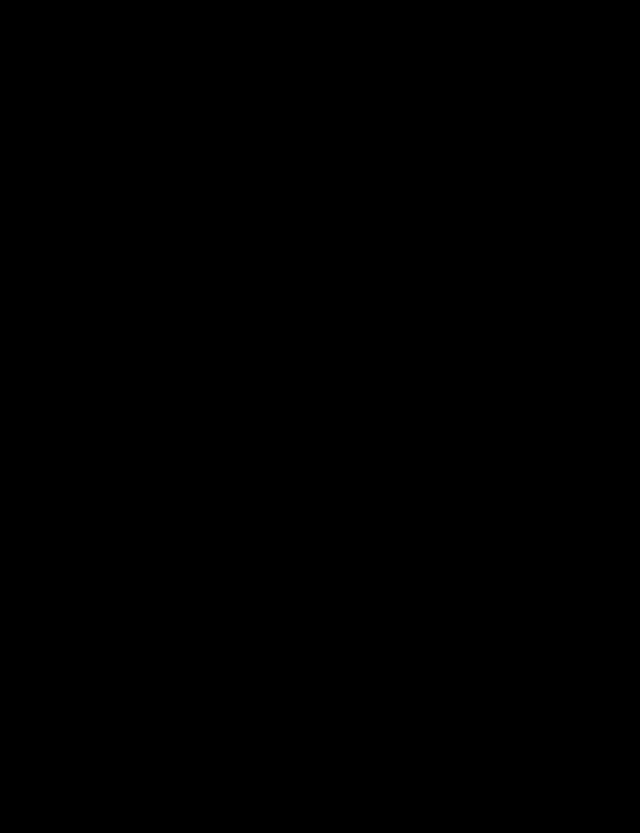
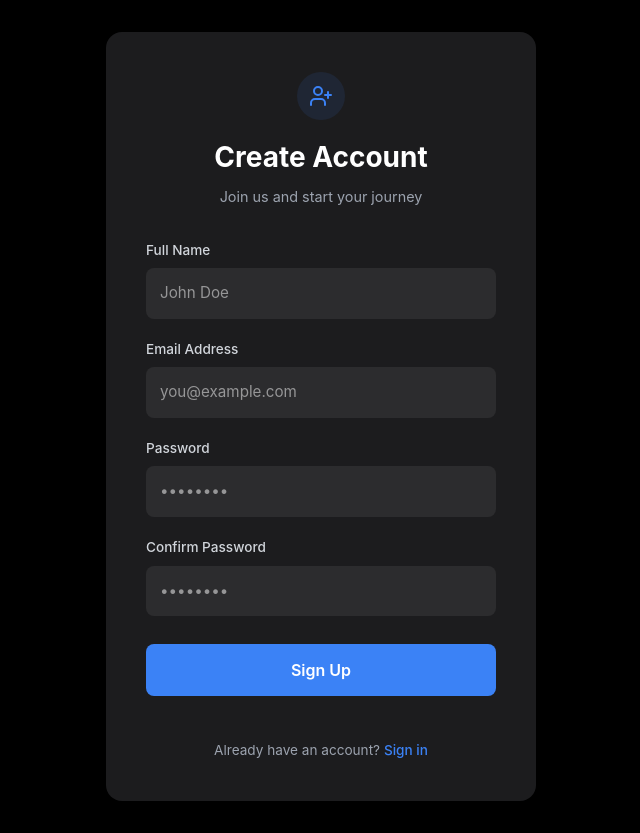
Before and after one commit to sheelakansha/sharingpoint-app, a React (Vite) app in the folder frontend/: page /signup in a window 1280 px wide. Before the commit this address had no page. Shown: the whole page, without its empty margins (319-959 px from the left). Before the commit the page ends 800 px from the top, so only its background shows below. Built offline with nearby package versions, Linux system fonts and the light colour scheme; the HTML template or start-up script is replaced by a standard one.

Commit message:
Implement Signup page matching dark theme design

```diff
--- a/frontend/src/App.jsx
+++ b/frontend/src/App.jsx
@@ -10,6 +10,7 @@
 import TodoList from './pages/TodoList';
 import Notes from './pages/Notes';
 import Login from './pages/Login';
+import Signup from './pages/Signup';
 
 function App() {
     return (
@@ -17,6 +18,7 @@
             <DataProvider>
                 <Routes>
                     <Route path="/login" element={<Login />} />
+                    <Route path="/signup" element={<Signup />} />
                     <Route path="/" element={<Layout />}>
                         <Route index element={<Dashboard />} />
                         <Route path="mood" element={<MoodTracker />} />
--- /dev/null
+++ b/frontend/src/pages/Signup.jsx
@@ -0,0 +1,238 @@
+import React, { useState } from 'react';
+import { useNavigate, Link } from 'react-router-dom';
+import '../index.css';
+
+const Signup = () => {
+    const [fullName, setFullName] = useState('');
+    const [email, setEmail] = useState('');
+    const [password, setPassword] = useState('');
+    const [confirmPassword, setConfirmPassword] = useState('');
+    const [loading, setLoading] = useState(false);
+    const [error, setError] = useState(null);
+    const navigate = useNavigate();
+
+    const handleSubmit = async (e) => {
+        e.preventDefault();
+        setLoading(true);
+        setError(null);
+
+        if (password !== confirmPassword) {
+            setError("Passwords do not match.");
+            setLoading(false);
+            return;
+        }
+
+        try {
+            const response = await fetch(`${import.meta.env.VITE_API_URL}/api/signup`, {
+                method: "POST",
+                headers: {
+                    "Content-Type": "application/json"
+                },
+                body: JSON.stringify({ fullName, email, password })
+            });
+
+            const data = await response.json();
+
+            if (response.ok && data.success) {
+                // Optionally save token: localStorage.setItem('token', data.token);
+                navigate('/');
+            } else {
+                setError(data.message || 'Signup failed');
+            }
+        } catch (err) {
+            console.error("Signup error:", err);
+            setError("Failed to connect to the server.");
+        } finally {
+            setLoading(false);
+        }
+    };
+
+    return (
+        <div style={styles.container}>
+            <div style={styles.card}>
+                <div style={styles.iconContainer}>
+                    {/* SVG for Add User icon */}
+                    <svg viewBox="0 0 24 24" width="24" height="24" stroke="currentColor" strokeWidth="2" fill="none" strokeLinecap="round" strokeLinejoin="round" style={{ color: '#3b82f6' }}>
+                        <path d="M16 21v-2a4 4 0 0 0-4-4H6a4 4 0 0 0-4 4v2"></path>
+                        <circle cx="9" cy="7" r="4"></circle>
+                        <line x1="19" y1="8" x2="19" y2="14"></line>
+                        <line x1="22" y1="11" x2="16" y2="11"></line>
+                    </svg>
+                </div>
+
+                <h2 style={styles.title}>Create Account</h2>
+                <p style={styles.subtitle}>Join us and start your journey</p>
+
+                {error && <div style={styles.error}>{error}</div>}
+
+                <form onSubmit={handleSubmit} style={styles.form}>
+                    <div style={styles.inputGroup}>
+                        <label style={styles.label}>Full Name</label>
+                        <input
+                            type="text"
+                            value={fullName}
+                            onChange={(e) => setFullName(e.target.value)}
+                            style={styles.input}
+                            placeholder="John Doe"
+                            required
+                        />
+                    </div>
+
+                    <div style={styles.inputGroup}>
+                        <label style={styles.label}>Email Address</label>
+                        <input
+                            type="email"
+                            value={email}
+                            onChange={(e) => setEmail(e.target.value)}
+                            style={styles.input}
+                            placeholder="you@example.com"
+                            required
+                        />
+                    </div>
+
+                    <div style={styles.inputGroup}>
+                        <label style={styles.label}>Password</label>
+                        <input
+                            type="password"
+                            value={password}
+                            onChange={(e) => setPassword(e.target.value)}
+                            style={styles.input}
+                            placeholder="••••••••"
+                            required
+                        />
+                    </div>
+
+                    <div style={styles.inputGroup}>
+                        <label style={styles.label}>Confirm Password</label>
+                        <input
+                            type="password"
+                            value={confirmPassword}
+                            onChange={(e) => setConfirmPassword(e.target.value)}
+                            style={styles.input}
+                            placeholder="••••••••"
+                            required
+                        />
+                    </div>
+
+                    <button
+                        type="submit"
+                        style={{ ...styles.button, opacity: loading ? 0.7 : 1 }}
+                        disabled={loading}
+                    >
+                        {loading ? 'Signing up...' : 'Sign Up'}
+                    </button>
+
+                    <div style={styles.signupRow}>
+                        Already have an account? <Link to="/login" style={styles.signupLink}>Sign in</Link>
+                    </div>
+                </form>
+            </div>
+        </div>
+    );
+};
+
+const styles = {
+    container: {
+        display: 'flex',
+        alignItems: 'center',
+        justifyContent: 'center',
+        minHeight: '100vh',
+        backgroundColor: '#000000',
+        fontFamily: "'Inter', sans-serif",
+        padding: '2rem 1rem'
+    },
+    card: {
+        backgroundColor: '#1c1c1e',
+        padding: '2.5rem',
+        borderRadius: '16px',
+        width: '100%',
+        maxWidth: '430px',
+        display: 'flex',
+        flexDirection: 'column',
+        alignItems: 'center'
+    },
+    iconContainer: {
+        width: '48px',
+        height: '48px',
+        borderRadius: '50%',
+        backgroundColor: 'rgba(59, 130, 246, 0.1)',
+        display: 'flex',
+        alignItems: 'center',
+        justifyContent: 'center',
+        marginBottom: '1rem'
+    },
+    title: {
+        fontSize: '1.75rem',
+        fontWeight: 'bold',
+        color: '#ffffff',
+        marginBottom: '0.5rem',
+        textAlign: 'center'
+    },
+    subtitle: {
+        color: '#9ca3af',
+        textAlign: 'center',
+        marginBottom: '2rem',
+        fontSize: '0.9rem'
+    },
+    form: {
+        display: 'flex',
+        flexDirection: 'column',
+        gap: '1.25rem',
+        width: '100%'
+    },
+    inputGroup: {
+        display: 'flex',
+        flexDirection: 'column',
+        gap: '0.5rem'
+    },
+    label: {
+        fontSize: '0.85rem',
+        fontWeight: '500',
+        color: '#d1d5db'
+    },
+    input: {
+        padding: '0.875rem',
+        borderRadius: '8px',
+        backgroundColor: '#2c2c2e',
+        border: 'none',
+        color: '#ffffff',
+        fontSize: '0.95rem',
+        outline: 'none',
+    },
+    button: {
+        marginTop: '0.5rem',
+        padding: '0.875rem',
+        backgroundColor: '#3b82f6',
+        color: 'white',
+        border: 'none',
+        borderRadius: '8px',
+        fontSize: '1rem',
+        fontWeight: '600',
+        cursor: 'pointer',
+        transition: 'background-color 0.2s',
+        width: '100%'
+    },
+    error: {
+        backgroundColor: 'rgba(220, 38, 38, 0.1)',
+        color: '#ef4444',
+        padding: '0.75rem',
+        borderRadius: '8px',
+        marginBottom: '1.5rem',
+        fontSize: '0.875rem',
+        textAlign: 'center',
+        width: '100%'
+    },
+    signupRow: {
+        marginTop: '1.5rem',
+        textAlign: 'center',
+        color: '#9ca3af',
+        fontSize: '0.85rem'
+    },
+    signupLink: {
+        color: '#3b82f6',
+        textDecoration: 'none',
+        fontWeight: '500'
+    }
+};
+
+export default Signup;
```
Also changed, not shown: 1 other file (tests, documents, lock files or other folders).
